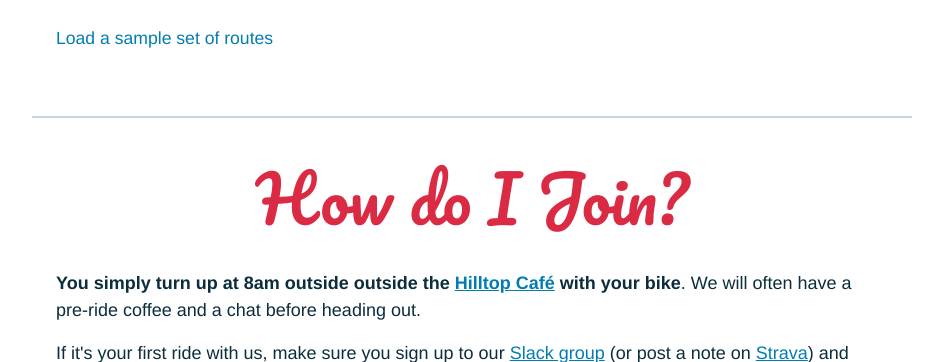
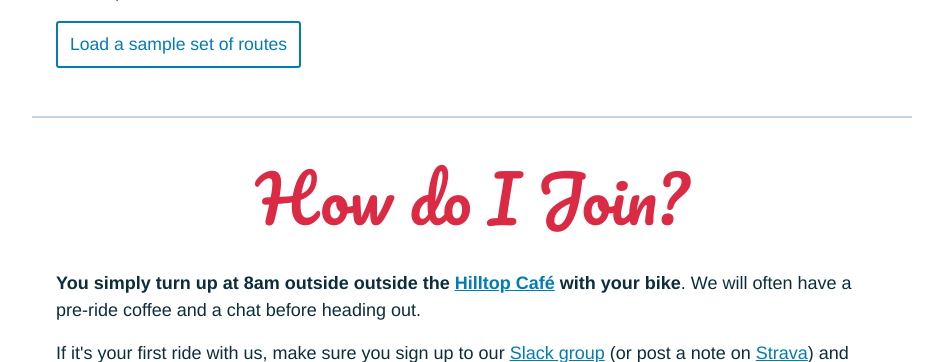
Before and after one commit to hovelo/website, a PHP site: page / in a window 1280 px wide. Shown: the part 1698-2060 px from the top of the page, without its empty margins (168-1111 px from the left). Run offline with PHP 8.4, Linux system fonts and the light colour scheme; some web fonts are replaced.

Commit message:
FE: Tweak subtle button

```diff
--- a/html/assets/css/style.css
+++ b/html/assets/css/style.css
@@ -79,7 +79,7 @@ h2 {
 }
 
 .subtle h2 {
-	font-size: 2rem;
+	font-size: 2.5rem;
 }
 
 
@@ -253,11 +253,11 @@ a:hover {
 .subtle .button {
 	background: none;
 	color: #017db3;
-	padding-left: 0;
-	padding-right: 0;
+	border: 0.125rem solid currentColor;
+	padding: 0.5rem 0.75rem;
 }
 .subtle .button:hover {
-	text-decoration: underline;
+	color: #DB2A44;
 }
 
 .map {
```
